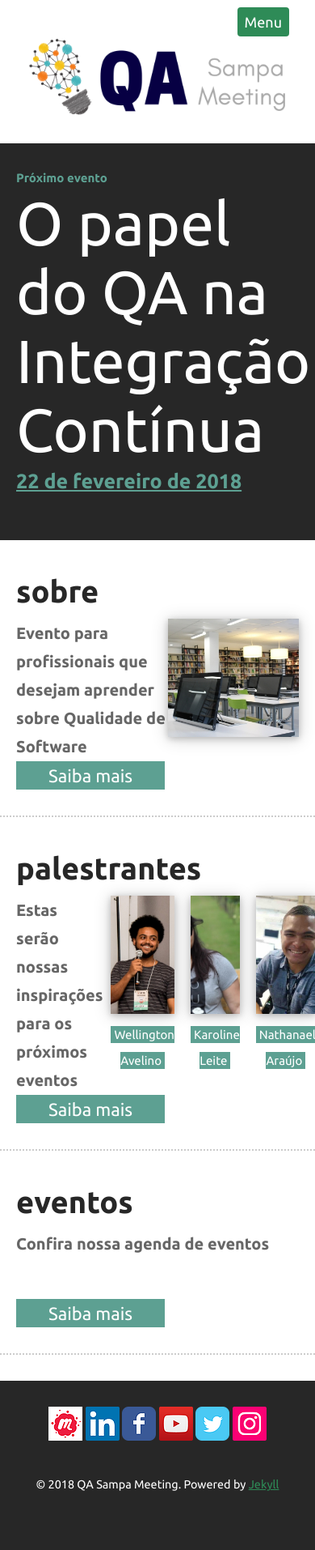
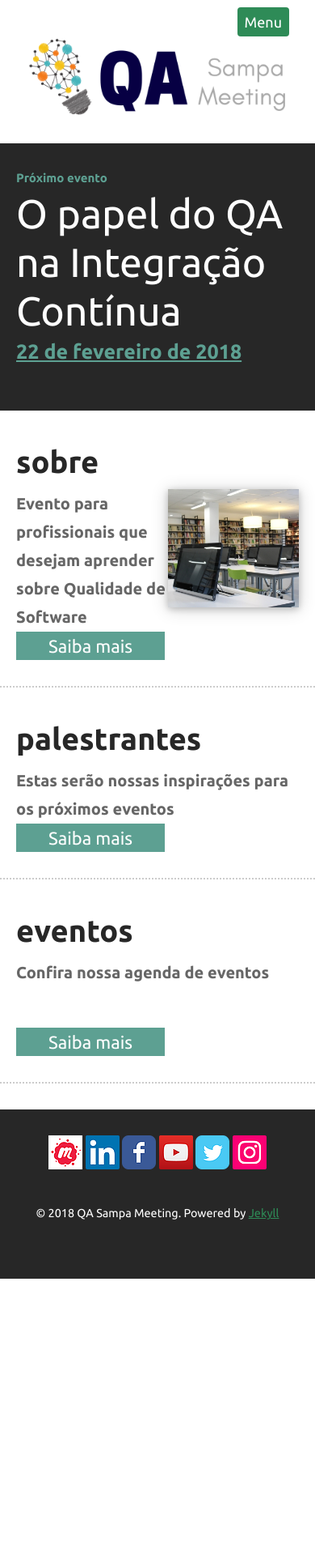
Before and after one commit to qasampameeting/qasampameeting.github.io, a Jekyll site: the page built from index.html, in a window 390 px wide. Shown: the whole page at 81% size. Built offline with Jekyll 4.4.1, drawn with Linux system fonts in a browser that asks for light colours; nearby versions of some CDN libraries; after the commit the page ends 1579 px from its top, so only the background shows below that.

Commit message:
Responsive adjustments and add sponsor

```diff
--- a/_config.yml
+++ b/_config.yml
@@ -33,6 +33,7 @@
   abril:
     date: 26-04-2018
     title: Por que testar APIs?
+    link: https://www.meetup.com/pt-BR/qasampameeting/events/247818680
 
 # SPEAKERS
 speakers:
@@ -71,5 +72,6 @@
   campuscode: https://campuscode.com.br
   caelum: https://www.caelum.com.br
   giovana: https://www.instagram.com/giovanasantosfotografia
+  walkandclick: https://www.facebook.com/walkandclickon
 
 google_analytics: "UA-114034864-1"
--- a/_includes/header.html
+++ b/_includes/header.html
@@ -3,7 +3,7 @@
         <nav class="nav-collapse">
             <ul class="noList">
                 {% for link in site.navigation %}{% assign current = nil %}{% if page.url contains link.url %}{% assign current = 'current' %}{% endif %}
-                <li class="element {{ current }}">
+                <li class="element {% if forloop.first %}first{% endif %} {{ current }} {% if forloop.last %}last{% endif %}">
                     <a href="{{ link.url | prepend: site.baseurl }}">{{ link.title }}</a>
                 </li>
                 {% endfor %}
--- a/assets/css/style.css
+++ b/assets/css/style.css
@@ -400,8 +400,8 @@
 }
 
 .home .next-event .event-title {
-    font-size: 75px;
-    line-height: 85px;
+    font-size: 50px;
+    line-height: 60px;
 }
 
 .home .next-event .date {
@@ -442,7 +442,7 @@
 }
 
 .home-speakers .description .cards {
-    display: flex;
+    display: none;
     justify-content: space-between;
     width: 580px;
 }
@@ -518,7 +518,7 @@
 
 .sponsors {
     background-color: #FFF;
-    height: 230px;
+    height: 338px;
     text-align: center;
     font-size: 30px;
 }
@@ -1098,6 +1098,7 @@
         margin-bottom: 30px;
     }
 
+
     #home .posts,#home .pageTitle,#home .pagination {
         width: 74.46809%;
         float: left;
@@ -1108,6 +1109,15 @@
 
     #home .pageTitle {
         margin: 2rem auto 1em
+    }
+
+    .home-speakers .description .cards {
+        display: flex;
+    }
+
+    .home .next-event .event-title {
+        font-size: 75px;
+        line-height: 85px;
     }
 
     .js .nav-collapse {
```
Also changed, not shown: assets/img/sponsors/walkandclick.png (added).
